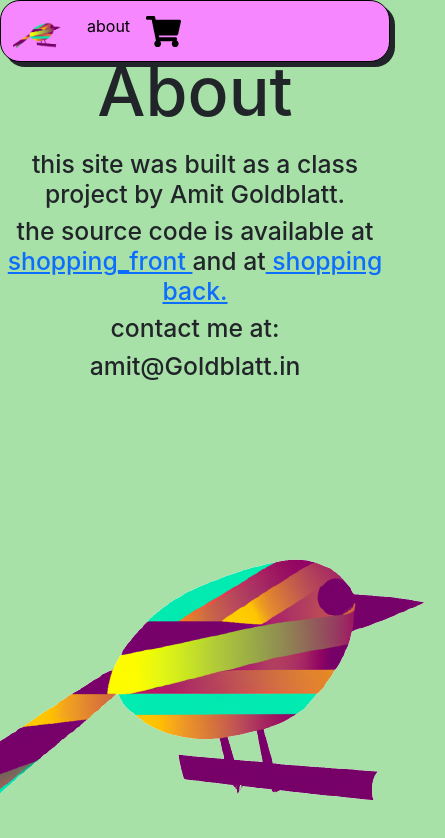
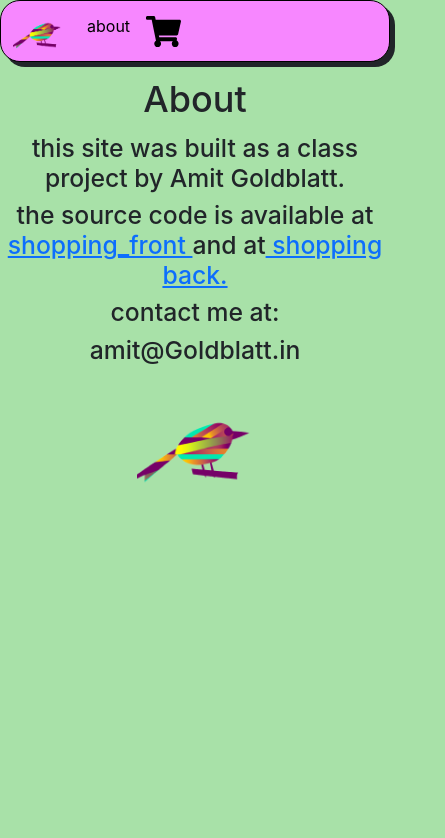
Before and after one commit to Amit-Goldblatt/shopping_front, a React (Create React App) app: page /about in a window 390 px wide. Shown: the top 838 px of the page, 445 px wide, since content can reach past the window. Built offline with nearby package versions, Linux system fonts and the light colour scheme; no server answers.

Commit message:
solved mobile bug

```diff
--- a/src/App.css
+++ b/src/App.css
@@ -1,6 +1,8 @@
 body {
   padding-top: 60px;
   background-color: rgb(168, 225, 168) ;
+  overflow-x: hidden;
+  max-width: 100%;
 
 }
 @media (max-width: 979px) {
@@ -16,6 +18,8 @@ body {
   border: 1px solid #000;
   border-radius: 20px;
   box-shadow: 5px 5px;
+
+
 
   /* width: 140% !important; */
 
@@ -86,6 +90,7 @@ body {
   border: 2px solid #000;
   box-shadow: 5px 5px;
   background-color: aqua;
+  max-width: 100%;
 
 
 }
@@ -103,7 +108,9 @@ body {
   flex-direction: column;
   align-items: center;
   justify-content: center;
-  width: 100%;
+  max-width: 100%;
+  overflow: hidden;
+
   text-align: center;
   background-color: rgb(168, 225, 168);
 }
@@ -150,6 +157,17 @@ h3 {
   font-size: 2em !important;
 
   padding-top: 1rem;
+
+}
+@media (max-width: 979px)  {
+  h1 {
+    font-size: 2.25em;
+  }
+  h3 {
+    font-size: 1.5em;
+    padding-top: 2rem;
+  }
+
 
 }
 .hero-banner-container img {
@@ -312,3 +330,17 @@ h3 {
   align-items: center;
   text-align: center;
 }
+
+.about img {
+
+  width: 30%;
+  height: auto;
+  margin: 10px;
+
+}
+
+@media (max-width: 979px) {
+  .about h1{
+    padding-top: 2rem;
+  }
+}
```
